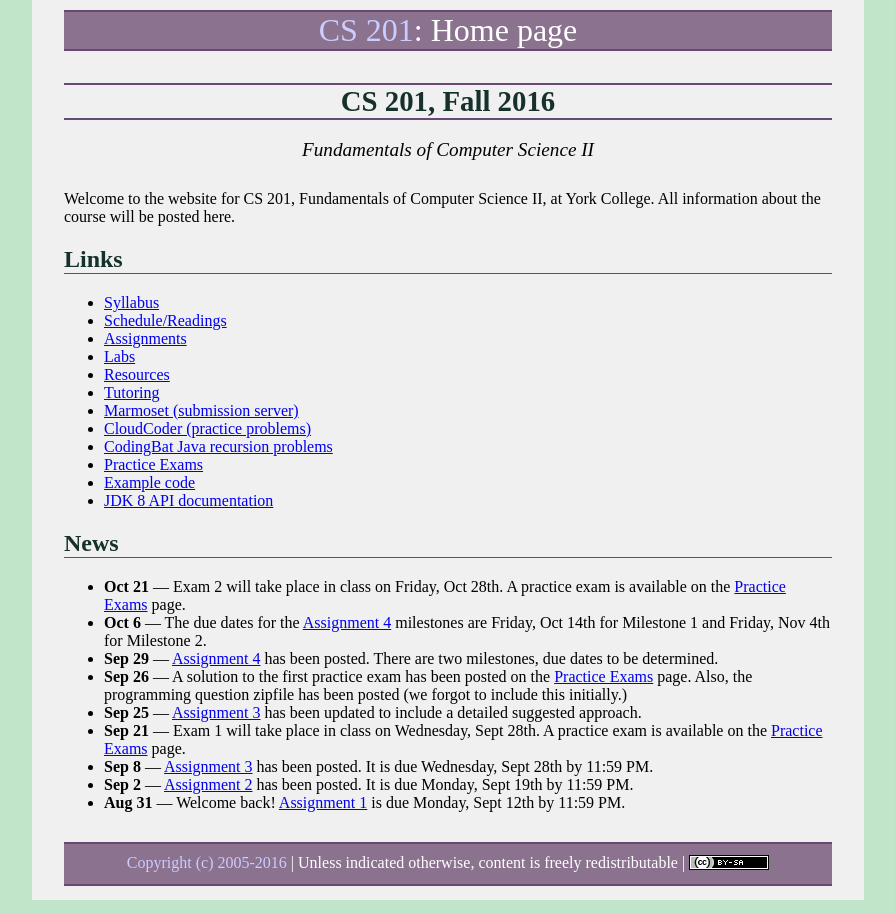
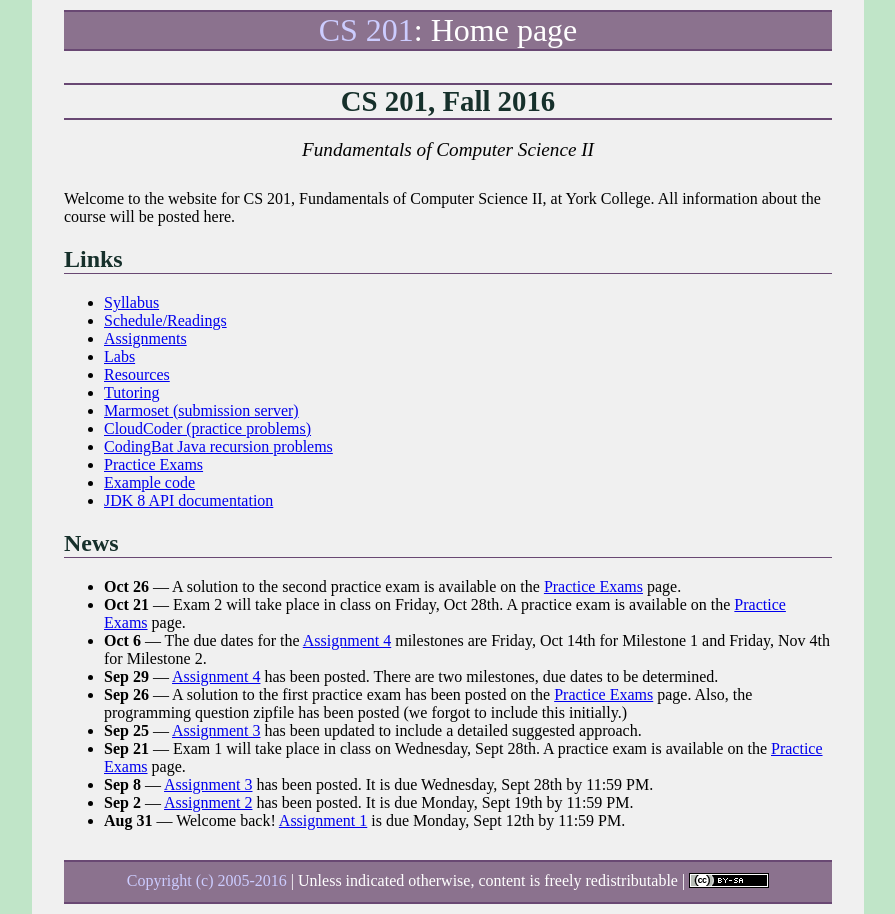
Before and after one commit to ycpcs/cs201-fall2016, a Jekyll site: the page built from index.md, in a window 1280 px wide. Shown: the whole page, without its empty margins (192-1087 px from the left). Built offline with Jekyll 4.4.1, drawn with Linux system fonts in a browser that asks for light colours; some web fonts are replaced.

Commit message:
link to solution to second practice exam

```diff
--- a/index.md
+++ b/index.md
@@ -26,6 +26,7 @@ Welcome to the website for CS 201, Fundamentals of Computer Science II, at York
 
 ## News
 
+* **Oct 26** &mdash; A solution to the second practice exam is available on the [Practice Exams](practice/index.html) page.
 * **Oct 21** &mdash; Exam 2 will take place in class on Friday, Oct 28th.  A practice exam is available on the [Practice Exams](practice/index.html) page.
 * **Oct 6** &mdash; The due dates for the [Assignment 4](assign/assign04.html) milestones are Friday, Oct 14th for Milestone 1 and Friday, Nov 4th for Milestone 2.
 * **Sep 29** &mdash; [Assignment 4](assign/assign04.html) has been posted.  There are two milestones, due dates to be determined.
```
